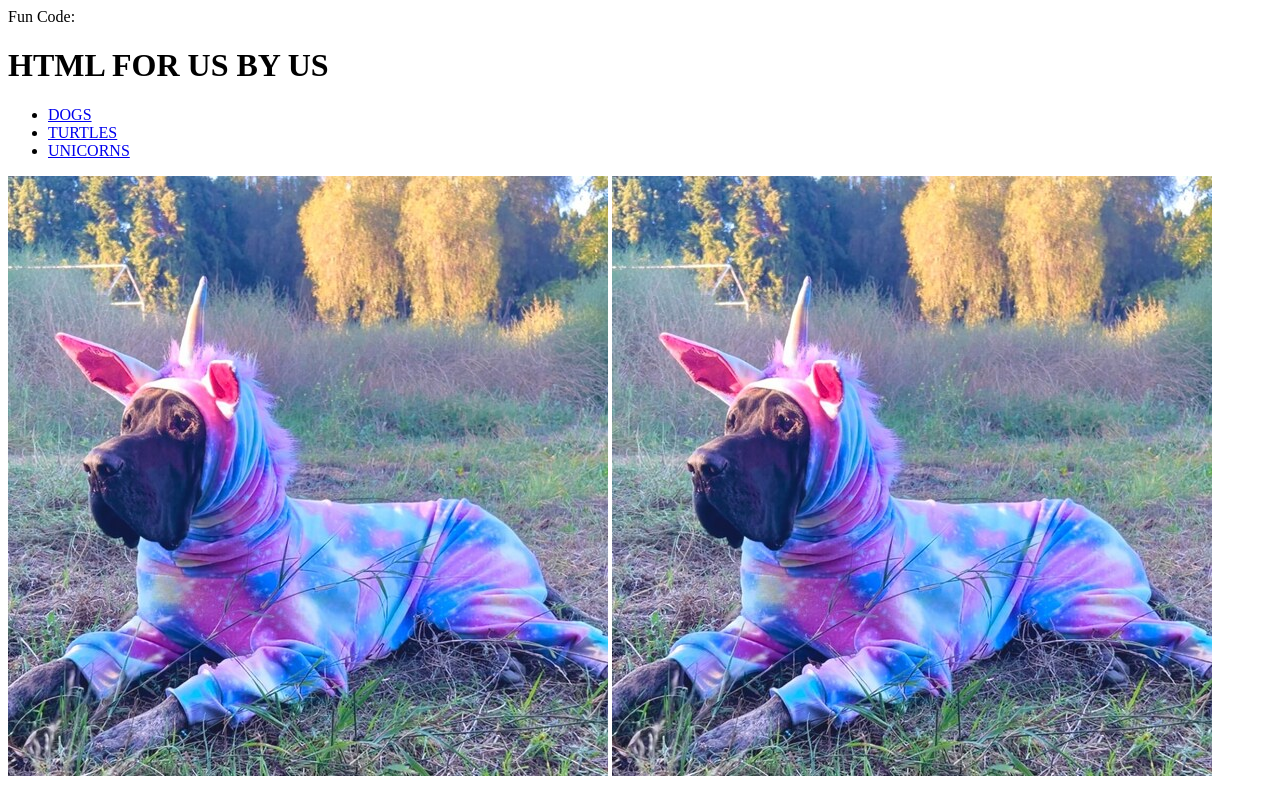
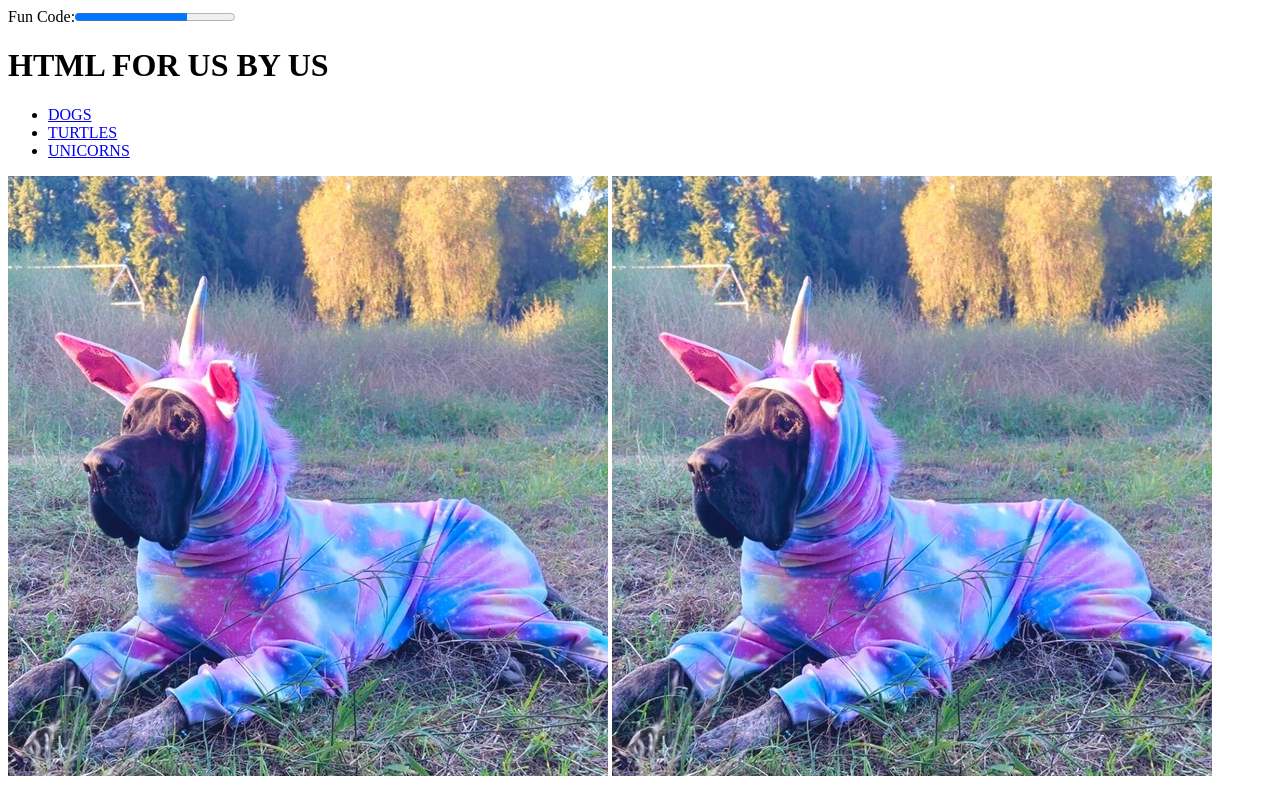
Before and after one commit to wenyulin-11/tut3-github-setup, a plain HTML site: page 02-html/index.html in a window 1280 px wide. Shown: the top 797 px of the page. Drawn offline with Linux system fonts and the light colour scheme.

Commit message:
Update index.html

```diff
--- a/02-html/index.html
+++ b/02-html/index.html
@@ -6,7 +6,7 @@
     <meta name="viewport" content="width=device-width, initial-scale=1.0">
     <title>HTML TUT 2 :D</title>
     <meta name="description" content="tutorials yipee">
-    <label for="name">Fun Code:</label><progressid="name" value="70" max="100"></progress>
+    <label for="skills">Fun Code:</label><progress id="skills" value="70" max="100"></progress>
 
 </head>
 
```
